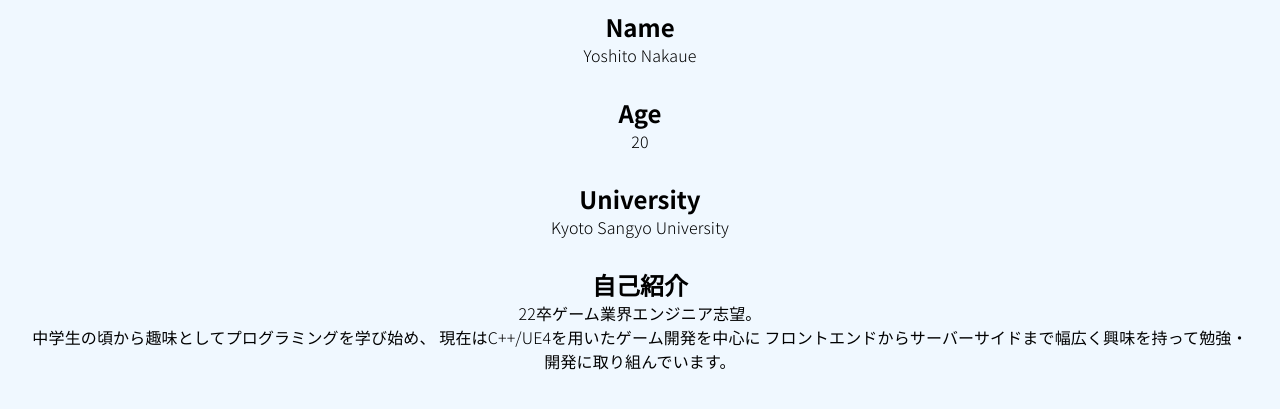
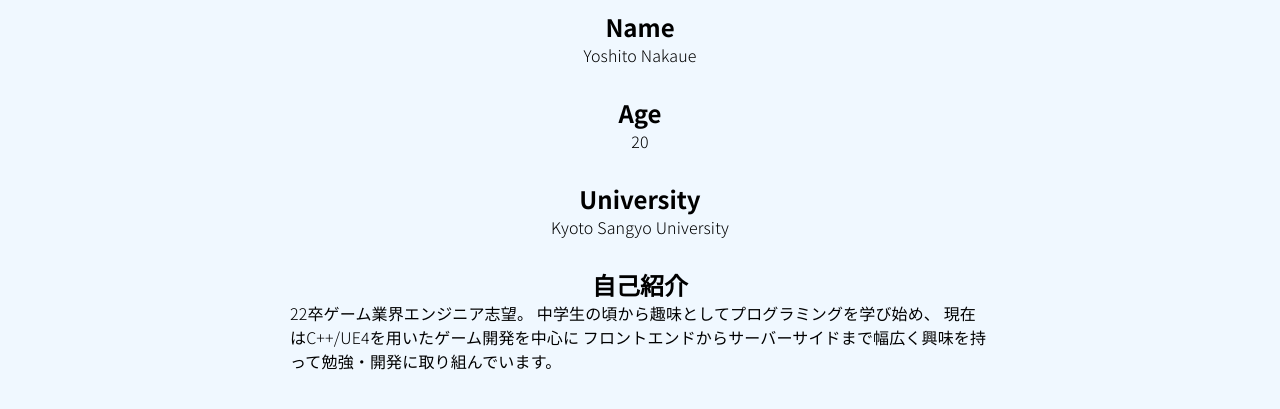
Before and after one commit to nkue-yst/Portfolio, a React app: page / in a window 1280 px wide. Shown: the part 229-638 px from the top of the page. Built offline with nearby package versions, Linux system fonts and the light colour scheme.

Commit message:
Update style

```diff
--- a/src/About.js
+++ b/src/About.js
@@ -3,9 +3,6 @@ import { makeStyles } from '@material-ui/core/styles';
 import Typography from '@material-ui/core/Typography';
 
 const useStyles = makeStyles((theme) => ({
-  root: {
-    textAlign: "center",
-  },
   title: {
     fontFamily: 'Noto Sans JP',
     fontWeight: 700,
@@ -14,6 +11,8 @@ const useStyles = makeStyles((theme) => ({
     fontFamily: 'Noto Sans JP',
     fontWeight: 300,
     marginBottom: 30,
+    display: 'inline-block',
+    textAlign: "left",
   }
 }));
 
@@ -21,7 +20,7 @@ export default function About() {
   const classes = useStyles();
 
   return (
-    <div className={classes.root}>
+    <div>
       <Typography variant="h3" className={classes.title} style={{ marginBottom: 40 }}>~About~</Typography>
 
       <Typography variant="h5" className={classes.title}>Name</Typography>
@@ -34,8 +33,8 @@ export default function About() {
       <Typography className={classes.context}>Kyoto Sangyo University</Typography>
 
       <Typography variant="h5" className={classes.title}>自己紹介</Typography>
-      <Typography className={classes.context}>
-        22卒ゲーム業界エンジニア志望。<br/>
+      <Typography className={classes.context} style={{ width: '80%', maxWidth: 700 }}>
+        22卒ゲーム業界エンジニア志望。
         中学生の頃から趣味としてプログラミングを学び始め、
         現在はC++/UE4を用いたゲーム開発を中心に
         フロントエンドからサーバーサイドまで幅広く興味を持って勉強・開発に取り組んでいます。<br/>
--- a/src/Work.js
+++ b/src/Work.js
@@ -8,9 +8,6 @@ import YouTubeIcon from '@material-ui/icons/YouTube';
 import img1 from './image/treasurerun_title.jpg'
 
 const useStyles = makeStyles((theme) => ({
-  root: {
-    textAlign: "center",
-  },
   img: {
     borderRadius: 10,
     maxWidth: 600,
@@ -33,7 +30,7 @@ export default function Work() {
   const classes = useStyles();
 
   return (
-    <div className={classes.root}>
+    <div>
       <Typography variant="h3" className={classes.title} style={{ marginBottom: 40 }}>~Works~</Typography>
 
       <img src={img1} width="50%" className={classes.img} />
--- a/src/index.css
+++ b/src/index.css
@@ -3,6 +3,7 @@
 
 body {
     background-color: aliceblue;
+    text-align: center;
 }
 
 a {
```
